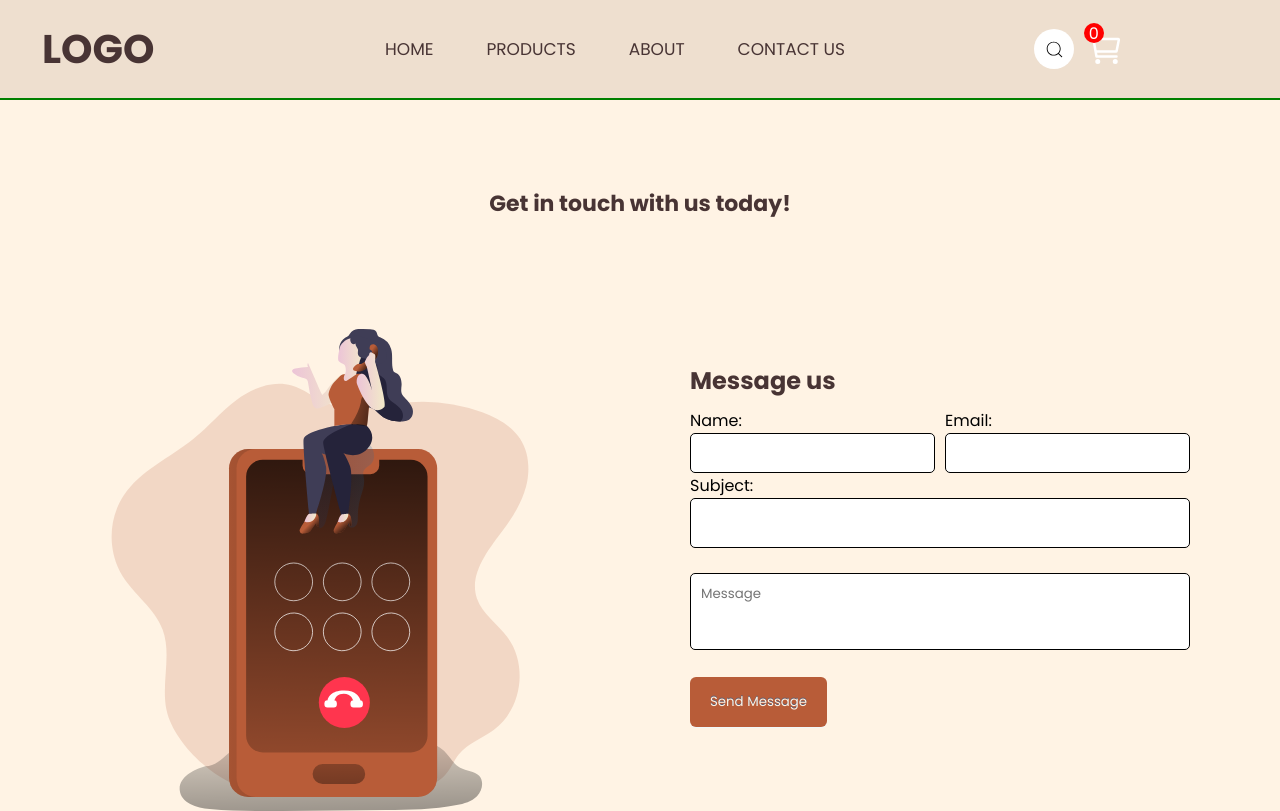
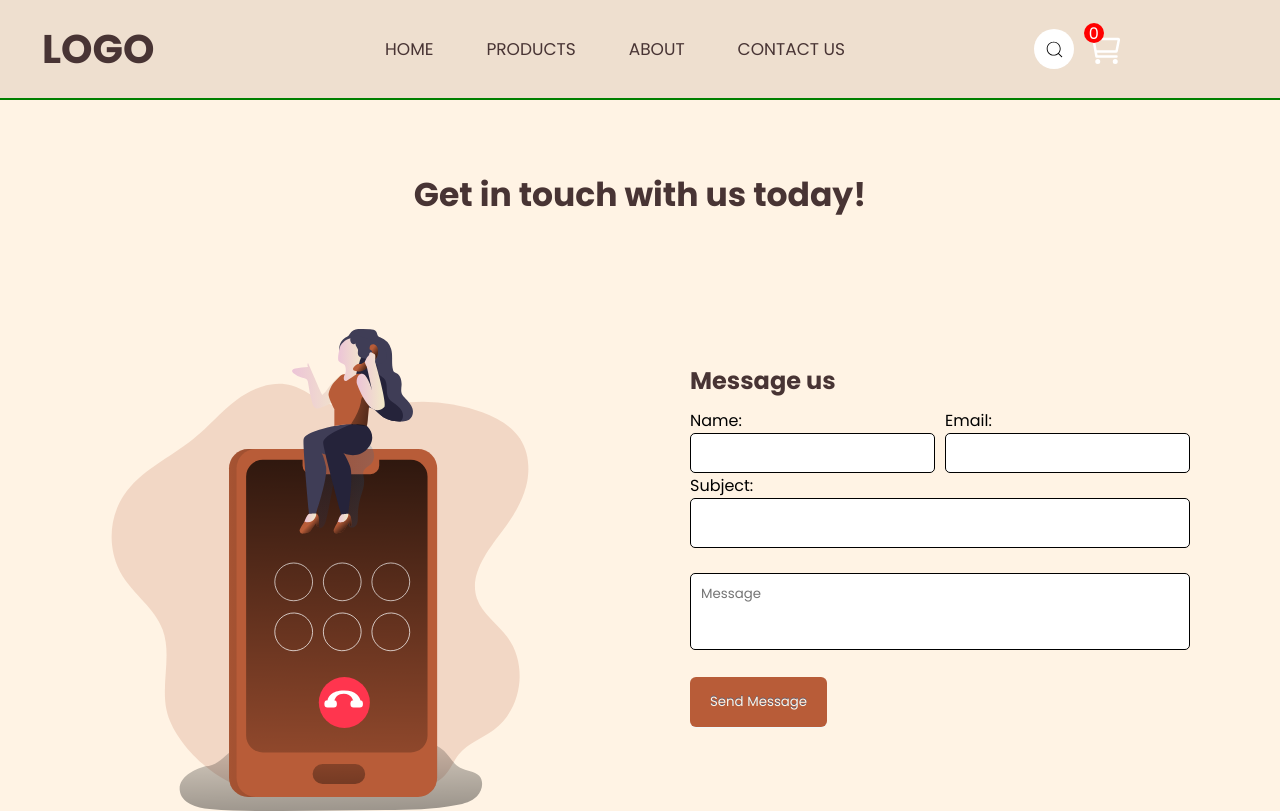
Before and after one commit to Liebe3/creating-my-future, a React (Vite) app in the folder CoffeeShop/: page /Contact in a window 1280 px wide. Shown: the top 811 px of the page. Built offline with nearby package versions, Linux system fonts and the light colour scheme.

Commit message:
Contacts: section fixed

```diff
--- a/CoffeeShop/src/pages/Contact/Contact.jsx
+++ b/CoffeeShop/src/pages/Contact/Contact.jsx
@@ -11,7 +11,9 @@ import { MdOutlineEmail } from "react-icons/md";
 const Contact = () => {
   return (
     <main>
+      <section>
       <h1>Get in touch with us today!</h1>
+      </section>
     <div className={style["Contact1"]}>
       <div className={style["contact-left1"]}>
         <div className={style["bottom-left1"]}>
--- a/CoffeeShop/src/pages/Contact/Contact.module.css
+++ b/CoffeeShop/src/pages/Contact/Contact.module.css
@@ -8,7 +8,7 @@
 
 }
 
-h1{
+section{
   height: 120px;
   display: flex;
   justify-content: center;
```
